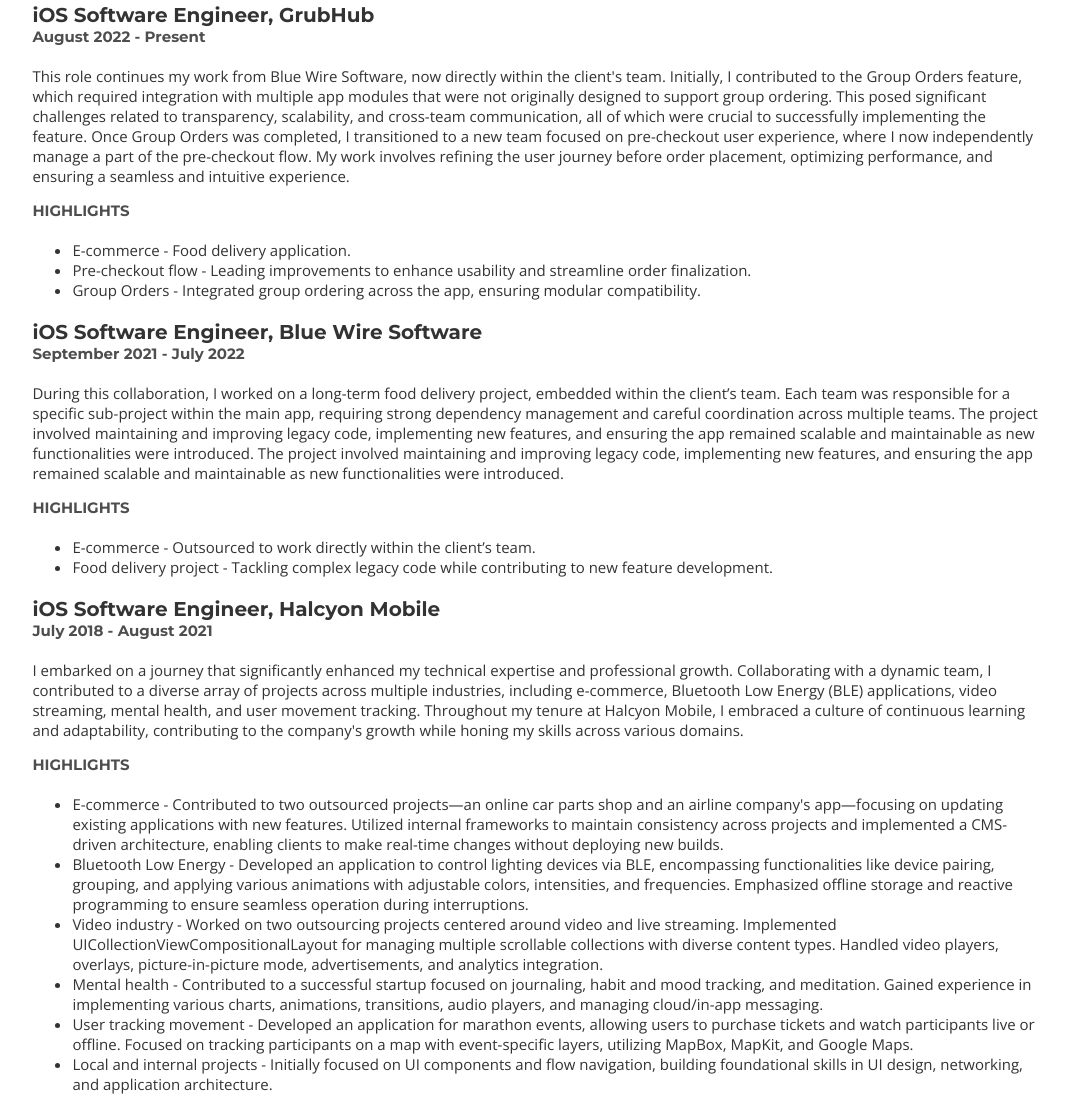
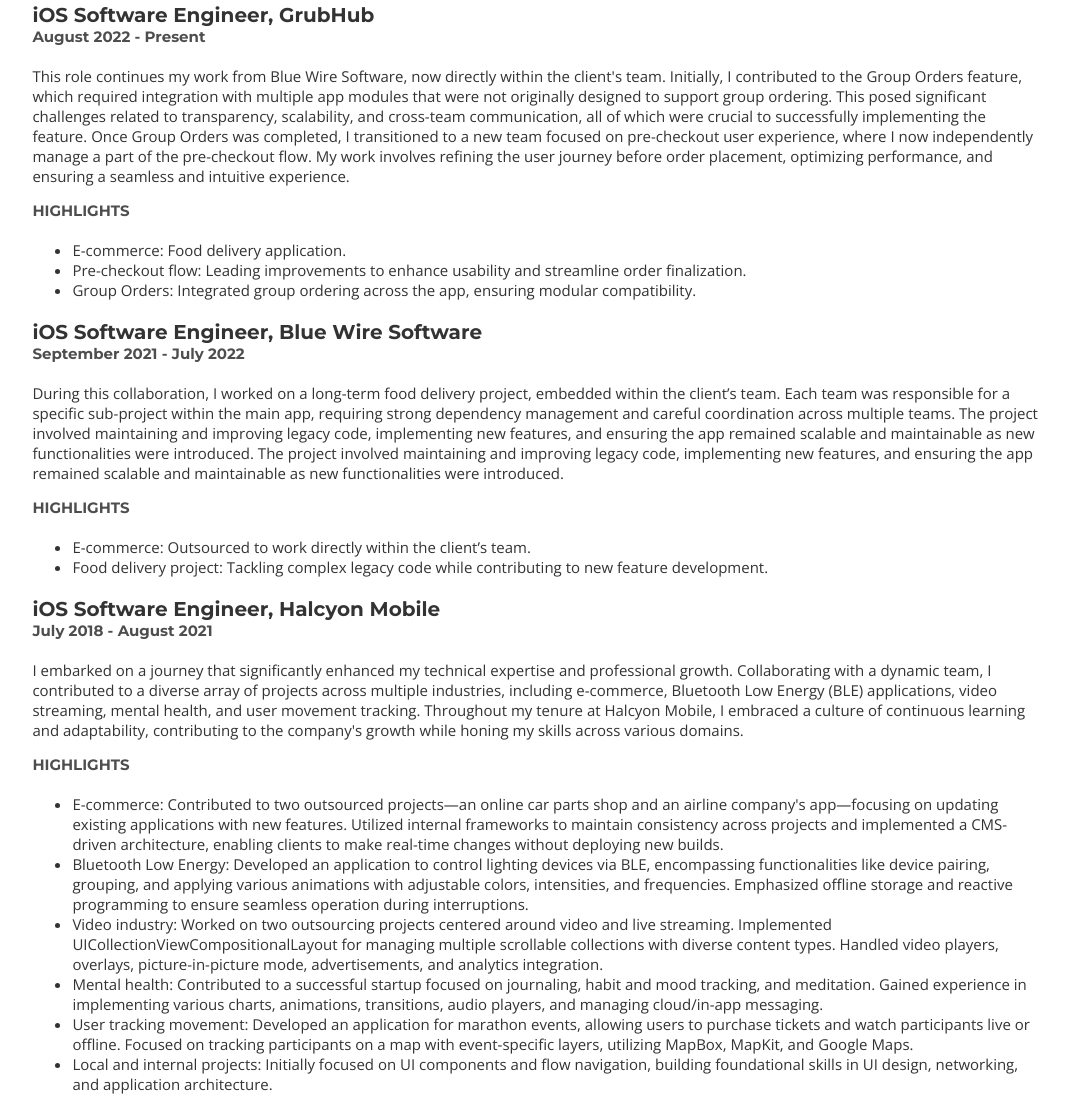
Before and after one commit to Shliferd/Resume, a website: page index.html in a window 1280 px wide. Shown: the part 757-1855 px from the top of the page, without its empty margins (102-1171 px from the left). Drawn offline with nearby package versions, Linux system fonts and the light colour scheme.

Commit message:
update content

```diff
--- a/index.html
+++ b/index.html
@@ -183,9 +183,9 @@
 					<p>This role continues my work from Blue Wire Software, now directly within the client&#39;s team. Initially, I contributed to the Group Orders feature, which required integration with multiple app modules that were not originally designed to support group ordering. This posed significant challenges related to transparency, scalability, and cross-team communication, all of which were crucial to successfully implementing the feature. Once Group Orders was completed, I transitioned to a new team focused on pre-checkout user experience, where I now independently manage a part of the pre-checkout flow. My work involves refining the user journey before order placement, optimizing performance, and ensuring a seamless and intuitive experience.</p>
 					<h4>HIGHLIGHTS</h4>
 					<ul>
-						<li>E-commerce - Food delivery application.</li>
-						<li>Pre-checkout flow - Leading improvements to enhance usability and streamline order finalization.</li>
-						<li>Group Orders - Integrated group ordering across the app, ensuring modular compatibility.</li>
+						<li>E-commerce: Food delivery application.</li>
+						<li>Pre-checkout flow: Leading improvements to enhance usability and streamline order finalization.</li>
+						<li>Group Orders: Integrated group ordering across the app, ensuring modular compatibility.</li>
 					</ul>
 				</div>
 				<div class= "job">
@@ -194,8 +194,8 @@
 					<p>During this collaboration, I worked on a long-term food delivery project, embedded within the client’s team. Each team was responsible for a specific sub-project within the main app, requiring strong dependency management and careful coordination across multiple teams. The project involved maintaining and improving legacy code, implementing new features, and ensuring the app remained scalable and maintainable as new functionalities were introduced. The project involved maintaining and improving legacy code, implementing new features, and ensuring the app remained scalable and maintainable as new functionalities were introduced.</p>
 					<h4>HIGHLIGHTS</h4>
 					<ul>
-						<li>E-commerce - Outsourced to work directly within the client’s team.</li>
-						<li>Food delivery project - Tackling complex legacy code while contributing to new feature development.</li>
+						<li>E-commerce: Outsourced to work directly within the client’s team.</li>
+						<li>Food delivery project: Tackling complex legacy code while contributing to new feature development.</li>
 					</ul>
 				</div>
 				<div class= "job">
@@ -204,12 +204,12 @@
 					<p>I embarked on a journey that significantly enhanced my technical expertise and professional growth. Collaborating with a dynamic team, I contributed to a diverse array of projects across multiple industries, including e-commerce, Bluetooth Low Energy (BLE) applications, video streaming, mental health, and user movement tracking. Throughout my tenure at Halcyon Mobile, I embraced a culture of continuous learning and adaptability, contributing to the company&#39;s growth while honing my skills across various domains.</p>
 					<h4>HIGHLIGHTS</h4>
 					<ul>
-						<li>E-commerce - Contributed to two outsourced projects—an online car parts shop and an airline company&#39;s app—focusing on updating existing applications with new features. Utilized internal frameworks to maintain consistency across projects and implemented a CMS-driven architecture, enabling clients to make real-time changes without deploying new builds.</li>
-						<li>Bluetooth Low Energy - Developed an application to control lighting devices via BLE, encompassing functionalities like device pairing, grouping, and applying various animations with adjustable colors, intensities, and frequencies. Emphasized offline storage and reactive programming to ensure seamless operation during interruptions.</li>
-						<li>Video industry - Worked on two outsourcing projects centered around video and live streaming. Implemented UICollectionViewCompositionalLayout for managing multiple scrollable collections with diverse content types. Handled video players, overlays, picture-in-picture mode, advertisements, and analytics integration.</li>
-						<li>Mental health - Contributed to a successful startup focused on journaling, habit and mood tracking, and meditation. Gained experience in implementing various charts, animations, transitions, audio players, and managing cloud&#x2F;in-app messaging.</li>
-						<li>User tracking movement - Developed an application for marathon events, allowing users to purchase tickets and watch participants live or offline. Focused on tracking participants on a map with event-specific layers, utilizing MapBox, MapKit, and Google Maps.</li>
-						<li>Local and internal projects - Initially focused on UI components and flow navigation, building foundational skills in UI design, networking, and application architecture.</li>
+						<li>E-commerce: Contributed to two outsourced projects—an online car parts shop and an airline company&#39;s app—focusing on updating existing applications with new features. Utilized internal frameworks to maintain consistency across projects and implemented a CMS-driven architecture, enabling clients to make real-time changes without deploying new builds.</li>
+						<li>Bluetooth Low Energy: Developed an application to control lighting devices via BLE, encompassing functionalities like device pairing, grouping, and applying various animations with adjustable colors, intensities, and frequencies. Emphasized offline storage and reactive programming to ensure seamless operation during interruptions.</li>
+						<li>Video industry: Worked on two outsourcing projects centered around video and live streaming. Implemented UICollectionViewCompositionalLayout for managing multiple scrollable collections with diverse content types. Handled video players, overlays, picture-in-picture mode, advertisements, and analytics integration.</li>
+						<li>Mental health: Contributed to a successful startup focused on journaling, habit and mood tracking, and meditation. Gained experience in implementing various charts, animations, transitions, audio players, and managing cloud&#x2F;in-app messaging.</li>
+						<li>User tracking movement: Developed an application for marathon events, allowing users to purchase tickets and watch participants live or offline. Focused on tracking participants on a map with event-specific layers, utilizing MapBox, MapKit, and Google Maps.</li>
+						<li>Local and internal projects: Initially focused on UI components and flow navigation, building foundational skills in UI design, networking, and application architecture.</li>
 					</ul>
 				</div>
 				<div class= "job">
```
Also changed, not shown: resume.json (+11 -11 lines), 1 other file.
